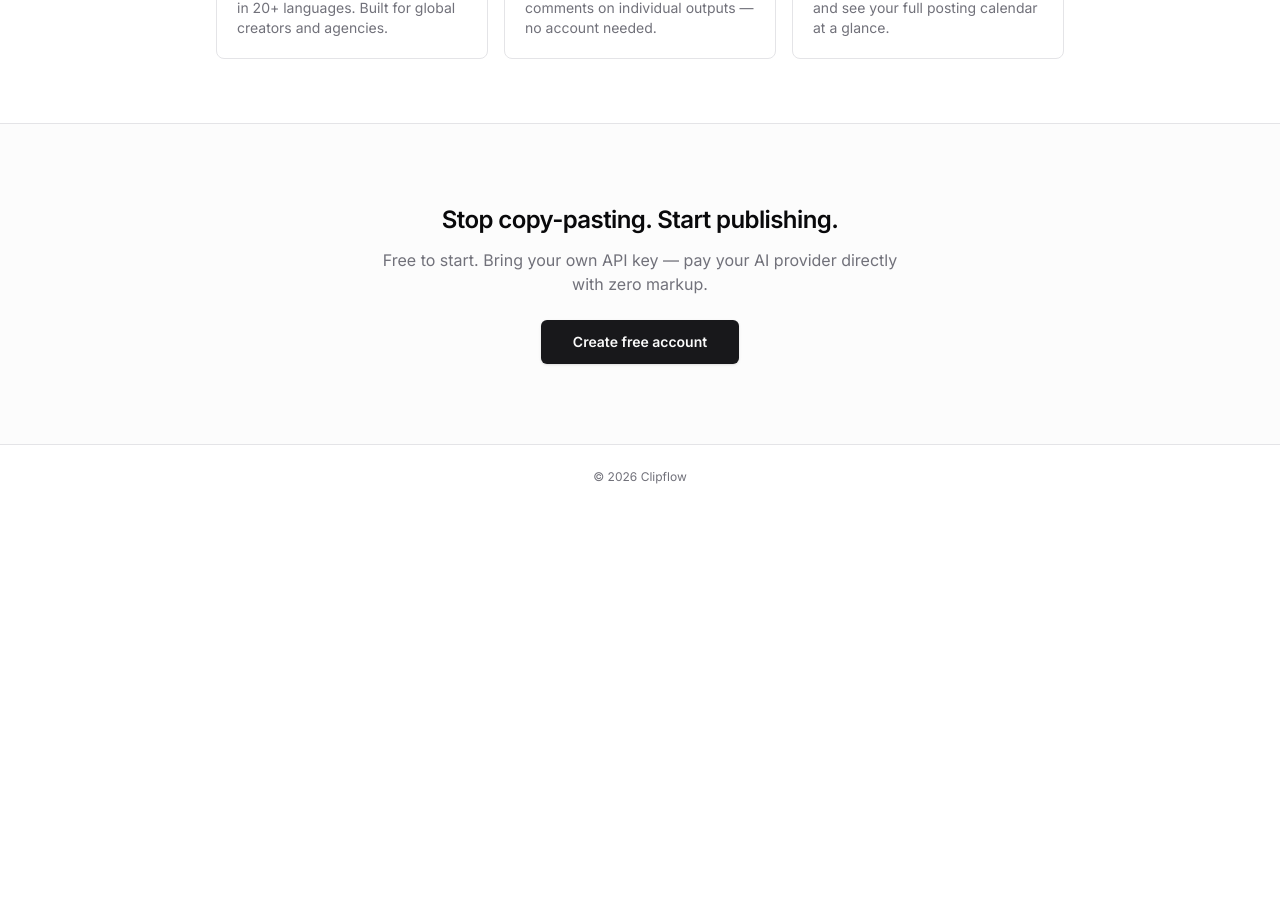
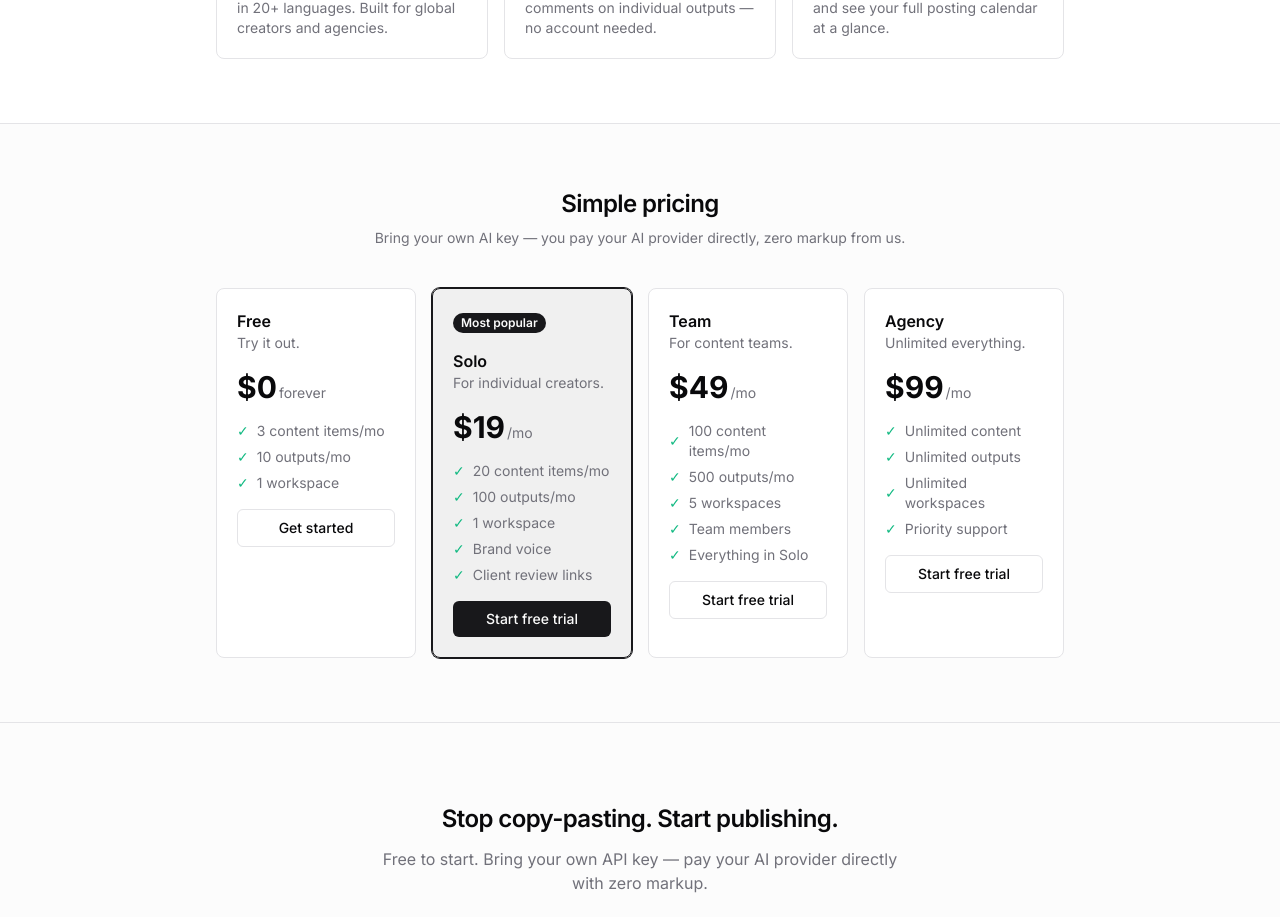
Before and after one commit to adrianoncode/Clipflow, a Next.js app: page / in a window 1280 px wide. Shown: the part 1480-2397 px from the top of the page. Before the commit the page ends 1989 px from the top, so only its background shows below. Built offline with nearby package versions, Linux system fonts and the light colour scheme.

Commit message:
feat(landing): pricing section + fix settings redirect to profile
- 4-column pricing grid (Free / Solo / Team / Agency) with features list
- Solo highlighted as most popular
- Settings index now redirects to /settings/profile (first tab)

Co-Authored-By: Claude Sonnet 4.6 <noreply@anthropic.com>

```diff
--- a/app/(app)/settings/page.tsx
+++ b/app/(app)/settings/page.tsx
@@ -1,5 +1,5 @@
 import { redirect } from 'next/navigation'
 
 export default function SettingsIndexPage() {
-  redirect('/settings/workspace')
+  redirect('/settings/profile')
 }
--- a/app/page.tsx
+++ b/app/page.tsx
@@ -172,6 +172,93 @@ export default function HomePage() {
           </div>
         </section>
 
+        {/* Pricing */}
+        <section className="border-t bg-muted/30 py-16">
+          <div className="mx-auto max-w-4xl px-4 sm:px-6">
+            <h2 className="mb-2 text-center text-2xl font-semibold tracking-tight">Simple pricing</h2>
+            <p className="mb-10 text-center text-sm text-muted-foreground">
+              Bring your own AI key — you pay your AI provider directly, zero markup from us.
+            </p>
+            <div className="grid gap-4 sm:grid-cols-2 lg:grid-cols-4">
+              {[
+                {
+                  name: 'Free',
+                  price: '$0',
+                  period: 'forever',
+                  description: 'Try it out.',
+                  features: ['3 content items/mo', '10 outputs/mo', '1 workspace'],
+                  cta: 'Get started',
+                  highlight: false,
+                },
+                {
+                  name: 'Solo',
+                  price: '$19',
+                  period: '/mo',
+                  description: 'For individual creators.',
+                  features: ['20 content items/mo', '100 outputs/mo', '1 workspace', 'Brand voice', 'Client review links'],
+                  cta: 'Start free trial',
+                  highlight: true,
+                },
+                {
+                  name: 'Team',
+                  price: '$49',
+                  period: '/mo',
+                  description: 'For content teams.',
+                  features: ['100 content items/mo', '500 outputs/mo', '5 workspaces', 'Team members', 'Everything in Solo'],
+                  cta: 'Start free trial',
+                  highlight: false,
+                },
+                {
+                  name: 'Agency',
+                  price: '$99',
+                  period: '/mo',
+                  description: 'Unlimited everything.',
+                  features: ['Unlimited content', 'Unlimited outputs', 'Unlimited workspaces', 'Priority support'],
+                  cta: 'Start free trial',
+                  highlight: false,
+                },
+              ].map((plan) => (
+                <div
+                  key={plan.name}
+                  className={`rounded-lg border p-5 space-y-4 ${plan.highlight ? 'border-primary bg-primary/5 ring-1 ring-primary' : 'bg-card'}`}
+                >
+                  {plan.highlight && (
+                    <span className="inline-block rounded-full bg-primary px-2 py-0.5 text-xs font-semibold text-primary-foreground">
+                      Most popular
+                    </span>
+                  )}
+                  <div>
+                    <p className="font-semibold">{plan.name}</p>
+                    <p className="text-sm text-muted-foreground">{plan.description}</p>
+                  </div>
+                  <div className="flex items-baseline gap-0.5">
+                    <span className="text-3xl font-bold">{plan.price}</span>
+                    <span className="text-sm text-muted-foreground">{plan.period}</span>
+                  </div>
+                  <ul className="space-y-1.5">
+                    {plan.features.map((f) => (
+                      <li key={f} className="flex items-center gap-2 text-sm text-muted-foreground">
+                        <span className="text-emerald-500">✓</span>
+                        {f}
+                      </li>
+                    ))}
+                  </ul>
+                  <Link
+                    href="/signup"
+                    className={`block w-full rounded-md px-4 py-2 text-center text-sm font-medium transition-colors ${
+                      plan.highlight
+                        ? 'bg-primary text-primary-foreground hover:bg-primary/90'
+                        : 'border bg-background hover:bg-accent'
+                    }`}
+                  >
+                    {plan.cta}
+                  </Link>
+                </div>
+              ))}
+            </div>
+          </div>
+        </section>
+
         {/* CTA */}
         <section className="border-t bg-muted/30 py-20">
           <div className="mx-auto max-w-xl px-4 text-center sm:px-6">
```
